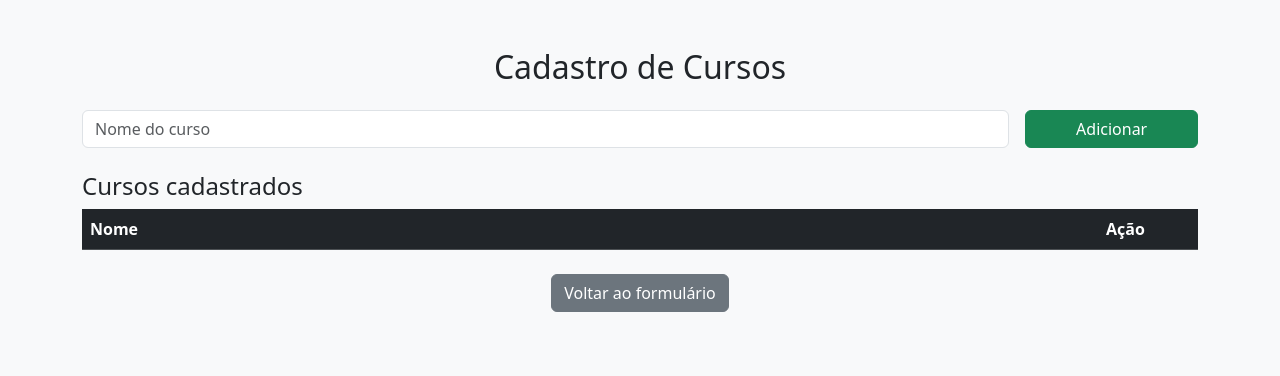
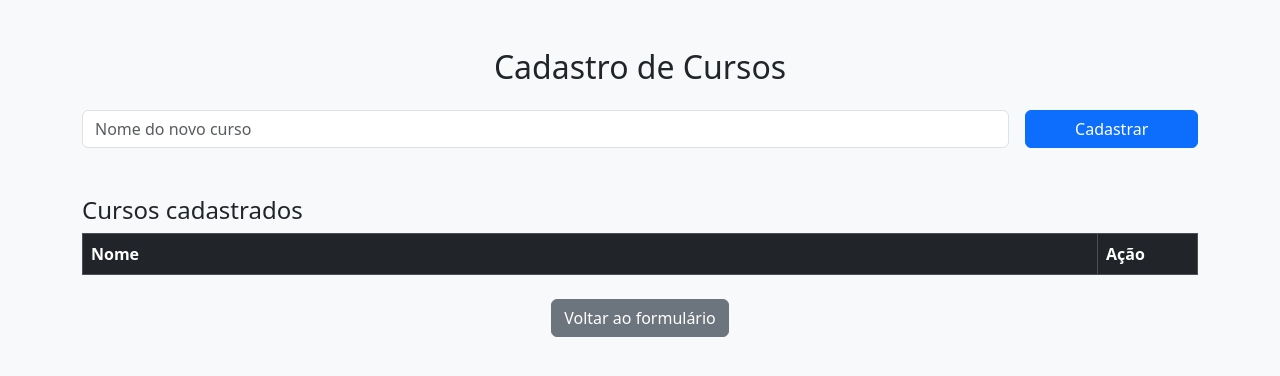
Before and after one commit to LeoNarcisoDev/contratos, a Flask app: template templates/cursos.html in a window 1280 px wide. Shown: the top 376 px of the page. Run offline with Flask 3, Linux system fonts and the light colour scheme; the template is opened without the code that fills it, so the values that code supplies are empty.

Commit message:
Atualização projeto 11/04/2025 - autocomplete_rotas corrigidas

```diff
--- a/app.py
+++ b/app.py
@@ -66,10 +66,8 @@ def get_cursos():
 def form():
     cursos = get_cursos()
     modelos = get_modelos()
-
     if os.path.exists('data/alunos.json'):
         shutil.copyfile('data/alunos.json', 'static/alunos.json')
-
     return render_template('form.html', cursos=cursos, modelos=modelos)
 
 @app.route('/submit_contract', methods=['POST'])
@@ -86,7 +84,6 @@ def submit_contract():
     data_contrato_formatada = f'Belo Horizonte, {dia} de {mes} de {ano}'
 
     modelo = request.form.get('modelo', '')
-
     data = {key: request.form.get(key, '') for key in request.form}
     data['data_contrato'] = data_contrato_formatada
     data['contratante'] = data['nome_aluno']
@@ -127,7 +124,6 @@ def upload_alunos():
             try:
                 df = pd.read_csv(arquivo, encoding='utf-8', sep=',')
                 df.columns = [col.strip().lower() for col in df.columns]
-
                 alunos = []
                 for _, row in df.iterrows():
                     aluno = {
@@ -150,7 +146,6 @@ def upload_alunos():
                 mensagem = f'Erro no processamento: {str(e)}'
         else:
             mensagem = 'Apenas arquivos CSV são aceitos.'
-
     return render_template('alunos_csv.html', mensagem=mensagem)
 
 @app.route('/modelos', methods=['GET', 'POST'])
@@ -201,6 +196,36 @@ def excluir_modelo(modelo_id):
     conn.close()
     return redirect('/modelos')
 
+@app.route('/cursos', methods=['GET', 'POST'])
+def gerenciar_cursos():
+    mensagem = ''
+    conn = sqlite3.connect(DB_PATH)
+    cur = conn.cursor()
+
+    if request.method == 'POST':
+        novo = request.form.get('novo_curso', '').strip()
+        if novo:
+            try:
+                cur.execute('INSERT INTO cursos (nome) VALUES (?)', (novo,))
+                conn.commit()
+                mensagem = 'Curso cadastrado com sucesso!'
+            except sqlite3.IntegrityError:
+                mensagem = 'Este curso já está cadastrado.'
+
+    cur.execute('SELECT id, nome FROM cursos ORDER BY nome')
+    cursos = cur.fetchall()
+    conn.close()
+    return render_template('cursos.html', cursos=cursos, mensagem=mensagem)
+
+@app.route('/excluir_curso/<int:curso_id>')
+def excluir_curso(curso_id):
+    conn = sqlite3.connect(DB_PATH)
+    cur = conn.cursor()
+    cur.execute('DELETE FROM cursos WHERE id = ?', (curso_id,))
+    conn.commit()
+    conn.close()
+    return redirect('/cursos')
+
 if __name__ == '__main__':
     init_db()
     app.run(debug=True)
--- a/templates/cursos.html
+++ b/templates/cursos.html
@@ -7,23 +7,23 @@
 </head>
 <body class="bg-light">
 <div class="container py-5">
-  <h2 class="mb-4 text-center">Cadastro de Cursos</h2>
+  <h2 class="text-center mb-4">Cadastro de Cursos</h2>
 
   {% if mensagem %}
     <div class="alert alert-info text-center">{{ mensagem }}</div>
   {% endif %}
 
-  <form method="POST" class="row g-3 mb-4">
+  <form method="POST" class="row g-3 mb-5">
     <div class="col-md-10">
-      <input type="text" name="nome" class="form-control" placeholder="Nome do curso" required>
+      <input type="text" name="novo_curso" class="form-control" placeholder="Nome do novo curso" required>
     </div>
     <div class="col-md-2">
-      <button type="submit" class="btn btn-success w-100">Adicionar</button>
+      <button type="submit" class="btn btn-primary w-100">Cadastrar</button>
     </div>
   </form>
 
   <h4>Cursos cadastrados</h4>
-  <table class="table table-striped">
+  <table class="table table-bordered">
     <thead class="table-dark">
       <tr>
         <th>Nome</th>
@@ -32,12 +32,12 @@
     </thead>
     <tbody>
       {% for id, nome in cursos %}
-        <tr>
-          <td>{{ nome }}</td>
-          <td>
-            <a href="/excluir_curso/{{ id }}" class="btn btn-danger btn-sm" onclick="return confirm('Excluir este curso?')">Excluir</a>
-          </td>
-        </tr>
+      <tr>
+        <td>{{ nome }}</td>
+        <td class="text-center">
+          <a href="/excluir_curso/{{ id }}" class="btn btn-danger btn-sm" onclick="return confirm('Excluir este curso?')">Excluir</a>
+        </td>
+      </tr>
       {% endfor %}
     </tbody>
   </table>
```
